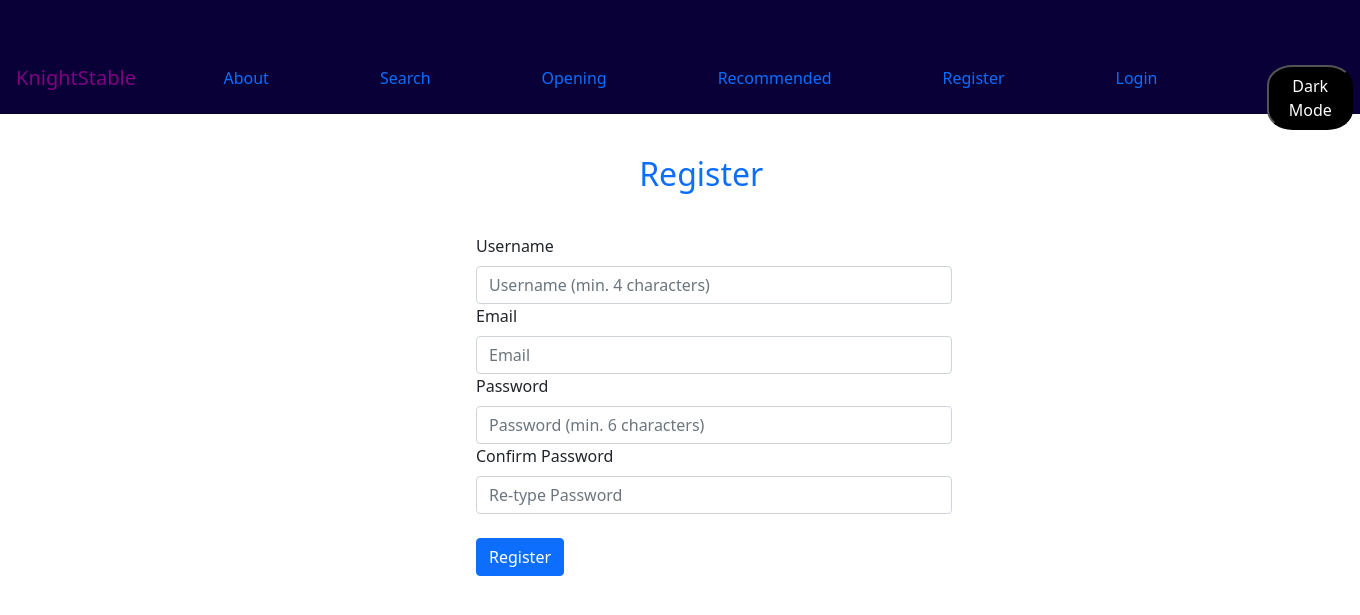
After one commit to SwayamSahoo11742/KnightStable-product, a Flask app: page /register in a window 1360 px wide. The commit adds this page. Shown: the top 615 px of the page. Run offline with Flask 2, Linux system fonts and the light colour scheme.

Commit message:
Added login/register feature

```diff
--- a/app.py
+++ b/app.py
@@ -4,23 +4,143 @@ from flask import Flask, flash, redirect, render_template, request, session
 from flask_session import Session
 from tempfile import mkdtemp
 from werkzeug.security import check_password_hash, generate_password_hash
-from helpers import strip_eval, cap
+from helpers import strip_eval, cap, attempt
 
 # Configure application
 app = Flask(__name__)
+
+# Configure session to use filesystem (instead of signed cookies)
+app.config["SESSION_PERMANENT"] = False
+app.config["SESSION_TYPE"] = "filesystem"
+Session(app)
 
 # Ensure templates are auto-reloaded
 app.config["TEMPLATES_AUTO_RELOAD"] = True
 
 # Connecting to database
+db = "C:/Users/Dodo/Desktop/Projects/games.db"
 
+# Adding custom functions
 app.jinja_env.globals.update(strip_eval=strip_eval)
 app.jinja_env.globals.update(cap=cap)
+
+
+# Register Page
+@app.route("/register", methods=["GET", "POST"])
+def register():
+    if request.method == "GET":
+        # returninf template
+        return render_template("register.html", logged=attempt(session,"logged"))
+    else:
+        # Connecting to db
+        users = sqlite3.connect(db)
+        cursor = users.cursor()
+
+        # Getting user's input
+        username = request.form.get("username")
+        email = request.form.get("email")
+        password = request.form.get("password")
+        confirm = request.form.get("confirmation")
+
+        # Setting up and executing query for username search
+        query = "SELECT COUNT(username) FROM users WHERE username = ?"
+        db_users = cursor.execute(query, (username,))
+        db_users = db_users.fetchone()[0]
+
+
+        # Checking for invalid usernames or emails or passwords
+        if len(username) < 4:
+            flash("Invalid username (Too short)", "error")
+            return redirect("/register")
+
+        if len(password) < 6:
+            flash("Invalid password (Too short)", "error")
+            return redirect("/register")
+
+        if not request.form.get("email"):
+            flash("No email provided", "error")
+            return redirect("/register")
+        # Looking to see if same username in db
+        if db_users != 0:
+            flash("Username Taken", "error")
+            return redirect("/register")
+
+        # Looking to see if same email
+        query = "SELECT COUNT(email) FROM users WHERE email = ?"
+        db_emails = cursor.execute(query, (email,))
+        db_emails = db_emails.fetchone()[0]
+        if db_emails != 0:
+            flash("Email already registered", "error")
+            return redirect("/register")
+
+        # Checking if password confirmation was succesful
+        if password != confirm:
+            flash("Passwords do not match", "error")
+            return redirect("/register")
+
+        # Generating passwrod hash
+        hash = generate_password_hash(password)
+
+        # Setting up and executing query
+        query = "INSERT INTO users (username, email, hash) VALUES (?,?,?)"
+        data_tuple = (username, email, hash)
+        cursor.execute(query, data_tuple)
+
+        # Commiting and closing
+        users.commit()
+        users.close()
+        session["logged"] = True
+        flash("Successfully registered")
+        return redirect("/")
+
+
+# Login page
+@app.route("/login", methods=["GET","POST"])
+def login():
+    if request.method == "GET":
+        return render_template("login.html", logged=attempt(session,"logged"))
+    else:
+        users = sqlite3.connect(db)
+        users.row_factory = sqlite3.Row
+        cursor = users.cursor()
+
+        # Checking for valid username
+        if not request.form.get("username"):
+            flash("Username was not provided")
+            return redirect("/login")
+
+        # Checking for valid password
+        if not request.form.get("password"):
+            flash("Password was not provided")
+            return redirect("/login")
+        # Checking for matching username and pass
+        user_rows = cursor.execute("SELECT * FROM users WHERE username = ?", (request.form.get("username"),)).fetchall()
+        if len(user_rows) != 1 or not check_password_hash(user_rows[0]["hash"], request.form.get("password")):
+            flash("Password and Username did not match", "error")
+            return redirect("/login")
+
+        # Setting user id and logged status to true
+        session["user_id"] = user_rows[0]["id"]
+        session["logged"] = True
+        flash("Logged in Successfully")
+        return redirect("/")
+
+# Logout page
+@app.route("/logout", methods=["GET", "POST"])
+def logout():
+    if request.method == "GET":
+        return render_template("logout.html", logged=attempt(session,"logged"))
+    else:
+        # Logging user out
+        session["logged"] == False
+        # Clearing login session
+        session.clear()
+        return redirect("/")
 
 # Home page
 @app.route("/")
 def home():
-    return render_template("index.html")
+    return render_template("index.html", logged=attempt(session,"logged"))
 
 
 # Search Page
@@ -29,10 +149,10 @@ def search():
     # If get render template
     if request.method == "GET":
 
-        return render_template("search.html")
+        return render_template("search.html", logged=attempt(session,"logged"))
     else:
         # Connecting to server
-        games = sqlite3.connect("games.db")
+        games = sqlite3.connect(db)
         games.row_factory = sqlite3.Row
         cursor = games.cursor()
 
@@ -59,7 +179,7 @@ def search():
             result = [dict(row) for row in valid_games]
 
             cursor.close()
-            return render_template("search.html", games=result)
+            return render_template("search.html", games=result, logged=attempt(session,"logged"))
         else:
             # Defining Query
             query = "SELECT * FROM games WHERE black LIKE ? AND white LIKE ? AND moves LIKE ? AND opening LIKE ? AND white_elo <= ? AND white_elo >= ? LIMIT(50)"
@@ -73,17 +193,16 @@ def search():
             results = [dict(row) for row in valid_games]
 
             cursor.close()
-            print(white_user)
-            return render_template("search.html", games=results, black_user=black_user, white_user=white_user, result=result, max_rating=max_rating, min_rating=min_rating, moves=moves, opening=opening)
+            return render_template("search.html",logged=attempt(session,"logged"), games=results, black_user=black_user, white_user=white_user, result=result, max_rating=max_rating, min_rating=min_rating, moves=moves, opening=opening)
 
 
 # Opening search
 @app.route("/openings", methods=["GET", "POST"])
 def openings():
     if request.method == "GET":
-        return render_template("openings.html")
+        return render_template("openings.html", logged=attempt(session,"logged"))
     else:
-        games = sqlite3.connect("games.db")
+        games = sqlite3.connect(db)
         games.row_factory = sqlite3.Row
         cursor = games.cursor()
 
@@ -97,7 +216,7 @@ def openings():
             buffer = cursor.execute(query,data_tuple)
             openings = [dict(row) for row in buffer]
             cursor.close()
-            return render_template("openings.html", openings=openings, color=color.capitalize(), moves=moves, name=name.capitalize())
+            return render_template("openings.html", openings=openings, color=color.capitalize(), moves=moves, name=name.capitalize(),logged=attempt(session,"logged"))
         else:
             name = request.form.get("opening")
             moves = request.form.get("moves")
@@ -107,10 +226,10 @@ def openings():
             buffer = cursor.execute(query,data_tuple)
             openings = [dict(row) for row in buffer]
             cursor.close()
-            return render_template("openings.html", openings=openings, color=color.capitalize(), moves=moves, name=name.capitalize())
+            return render_template("openings.html",logged=attempt(session,"logged"), openings=openings, color=color.capitalize(), moves=moves, name=name.capitalize())
 
 
 # Reccomended Page
 @app.route("/recommended")
 def recommended():
-    return render_template("recommended.html")
+    return render_template("recommended.html", logged=attempt(session,"logged"))
--- a/helpers.py
+++ b/helpers.py
@@ -9,3 +9,10 @@ def strip_eval(x):
 
 def cap(x):
     return x.capitalize()
+
+def attempt(dictionary, x):
+    try:
+        dictionary[x]
+        return True
+    except:
+        return False
--- a/static/styles.css
+++ b/static/styles.css
@@ -108,3 +108,16 @@ h1{
  .loss-bar{
     color:white;
  }
+
+ .form-area{
+    max-width: 35%;
+    margin-left: 35%;
+ }
+
+ .title{
+    margin: 3% 3% 3% 47%;
+ }
+
+ .log-out-btn{
+    margin-left: 45%;
+ }
--- a/templates/layout.html
+++ b/templates/layout.html
@@ -26,13 +26,33 @@
                     <li class="nav-item">
                         <a href="/search" class="nav-link">Search</a>
                     </li>
+                    <!--Opening-->
+                    <li class="nav-item">
+                        <a class="nav-link" href="/openings">Opening</a>
+                    </li>
                     <!-- recommended-->
                     <li class="nav-item">
                         <a class="nav-link" href="/recommended">Recommended</a>
                     </li>
+                    <!-- register -->
+                    {% if logged == false %}
+                    <li>
+                        <a class="nav-link" href="/register"> Register</a>
+                    </li>
+                    <!-- Login -->
+                    <li>
+                        <a class="nav-link" href="/login"> Login</a>
+                    </li>
+                    {%else%}
+                    <li>
+                        <a class="nav-link" href="/logout"> Logout </a>
+                    </li>
+                    {%endif%}
+                    <!-- Dark mode btn-->
                     <li>
                         <button id="mode-btn">Dark Mode</button>
                     </li>
+
                 </ul>
         </nav>
         {% block main%}{%endblock%}
--- /dev/null
+++ b/templates/register.html
@@ -0,0 +1,32 @@
+{%extends "layout.html" %}
+
+{% block title%} Register {%endblock%}
+
+{% block main%}
+
+{% with messages = get_flashed_messages(with_categories=true) %}
+  {% if messages %}
+    {% for category, message in messages %}
+      <div class="alert alert-danger {{ category }}">{{ message }}</div>
+    {% endfor %}
+  {% endif %}
+{% endwith %}
+<h2 class="text-primary title">Register</h2>
+<div class="form-area">
+    <form action="/register" method="POST">
+        <label for="username" class="form-label">Username</label>
+        <input type="text" maxlength="20" minlength="4" placeholder="Username (min. 4 characters)" id="username" name="username" class="form-control">
+
+        <label for="email" class="form-label">Email</label>
+        <input type="text" placeholder="Email" name="email" class="form-control" id="email">
+
+        <label for="password" class="form-label">Password</label>
+        <input type="password" minlength="6" placeholder="Password (min. 6 characters)" name="password" class="form-control" id="password">
+
+        <label for="confirm" class="form-label">Confirm Password</label>
+        <input type="password" minlength="6" placeholder="Re-type Password" id="confirm" name="confirmation" class="form-control">
+
+        <button type="submit" class="btn btn-primary mt-4">Register</button>
+    </form>
+</div>
+{%endblock%}
```
Also changed, not shown: templates/index.html (+7 -0 lines), templates/login.html (added, +26 -0 lines), templates/logout.html (added, +10 -0 lines), 1 other file.
